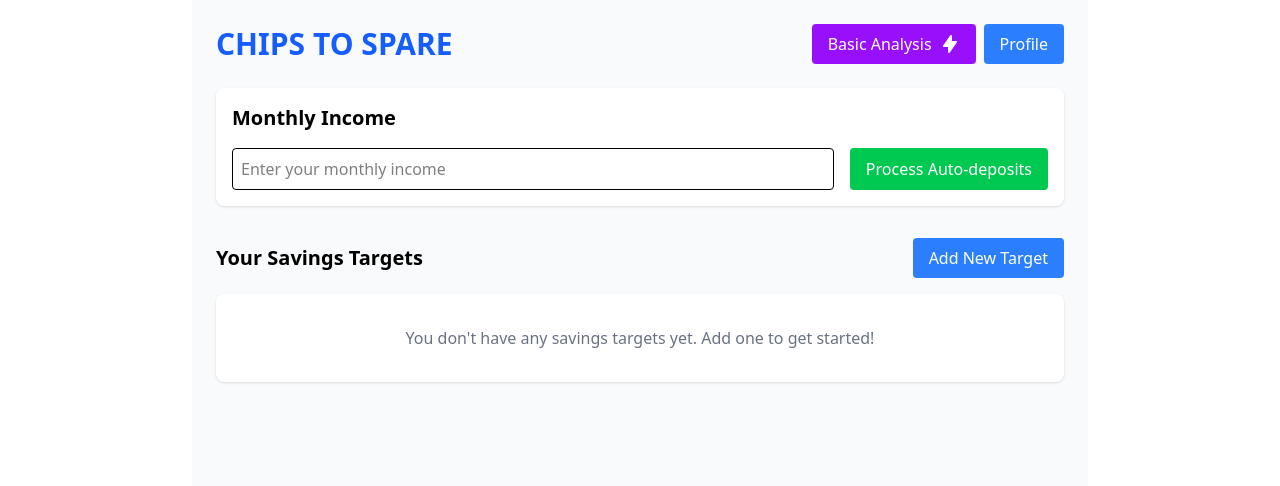
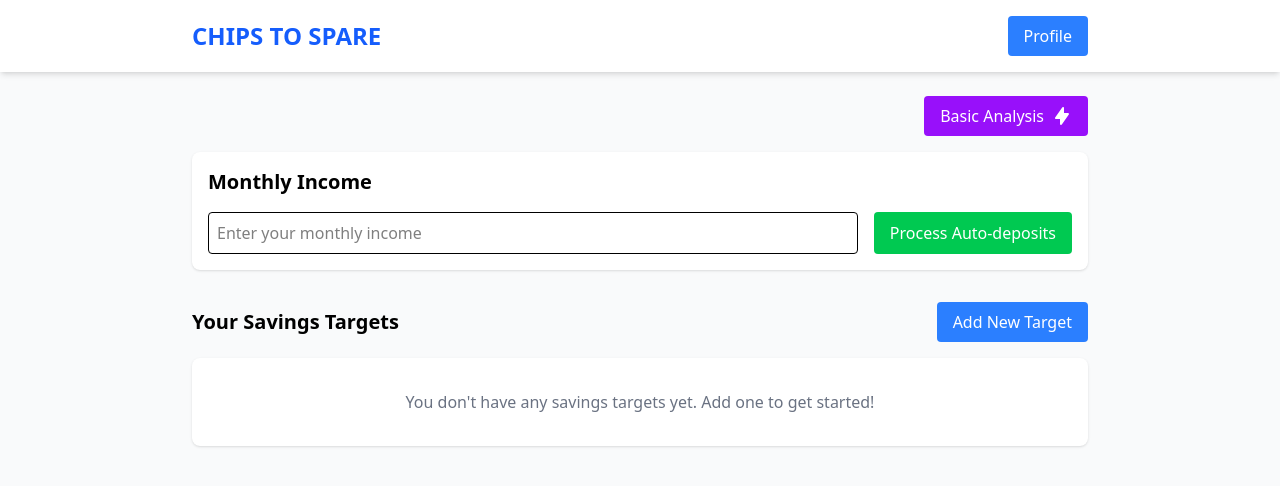
Before and after one commit to amandalxu/lahacks2025, a React (Vite) app in the folder my-app/: page / in a window 1280 px wide. Shown: the top 486 px of the page. Built offline with nearby package versions, Linux system fonts and the light colour scheme.

Commit message:
Add nav-bar

```diff
--- a/my-app/src/App.jsx
+++ b/my-app/src/App.jsx
@@ -1,10 +1,30 @@
 import React, { useState, useEffect } from 'react';
 import { BrowserRouter as Router, Routes, Route, Link } from 'react-router-dom';
 import ProfilePage from './ProfilePage';
-
-// In SavingsApp.jsx, add this import at the top with other imports:
 import GeminiAIButton from './GeminiAIButton';
 
+// NavBar Component - now without the AI button
+function NavBar() {
+  return (
+    <nav className="bg-white shadow-md py-4 px-6 sticky top-0 z-10">
+      <div className="max-w-4xl mx-auto flex justify-between items-center">
+        <Link to="/" className="text-2xl font-bold text-blue-600 hover:text-blue-800">
+          CHIPS TO SPARE
+        </Link>
+        <div className="flex items-center gap-4">
+          <Link
+            to="/Profile"
+            className="bg-blue-500 text-white py-2 px-4 rounded hover:bg-blue-600 flex items-center"
+          >
+            Profile
+          </Link>
+        </div>
+      </div>
+    </nav>
+  );
+}
+
+// SavingsApp Component
 function SavingsApp() {
   const [savingsTargets, setSavingsTargets] = useState(() => {
     const savedTargets = localStorage.getItem('savingsTargets');
@@ -188,18 +208,10 @@
   };
 
   return (
-    <div className="p-6 max-w-4xl mx-auto bg-gray-50 min-h-screen">
-      <div className="flex justify-between items-center mb-6">
-        <h1 className="text-3xl font-bold text-blue-600">CHIPS TO SPARE</h1>
-        <div className="flex gap-2">
-          <GeminiAIButton savingsTargets={savingsTargets} monthlyIncome={monthlyIncome} />
-          <Link
-            to="/Profile"
-            className="bg-blue-500 text-white py-2 px-4 rounded hover:bg-blue-600"
-          >
-            Profile
-          </Link>
-        </div>
+    <div className="max-w-4xl mx-auto">
+      {/* AI Button Section */}
+      <div className="flex justify-end mb-4">
+        <GeminiAIButton savingsTargets={savingsTargets} monthlyIncome={monthlyIncome} />
       </div>
 
       {/* Income Section */}
@@ -654,13 +666,33 @@
   );
 }
 
+// AIAssistant component for the ProfilePage
+function ProfileAIAssistant() {
+  return (
+    <div className="flex justify-end mb-4">
+      <GeminiAIButton />
+    </div>
+  );
+}
+
+// Main App Component with Router and Navigation
 export default function App() {
   return (
     <Router>
-      <Routes>
-        <Route path="/" element={<SavingsApp />} />
-        <Route path="/Profile" element={<ProfilePage />} />
-      </Routes>
+      <div className="bg-gray-50 min-h-screen">
+        <NavBar />
+        <div className="p-6">
+          <Routes>
+            <Route path="/" element={<SavingsApp />} />
+            <Route path="/Profile" element={
+              <>
+                <ProfileAIAssistant />
+                <ProfilePage />
+              </>
+            } />
+          </Routes>
+        </div>
+      </div>
     </Router>
   );
 }
```
